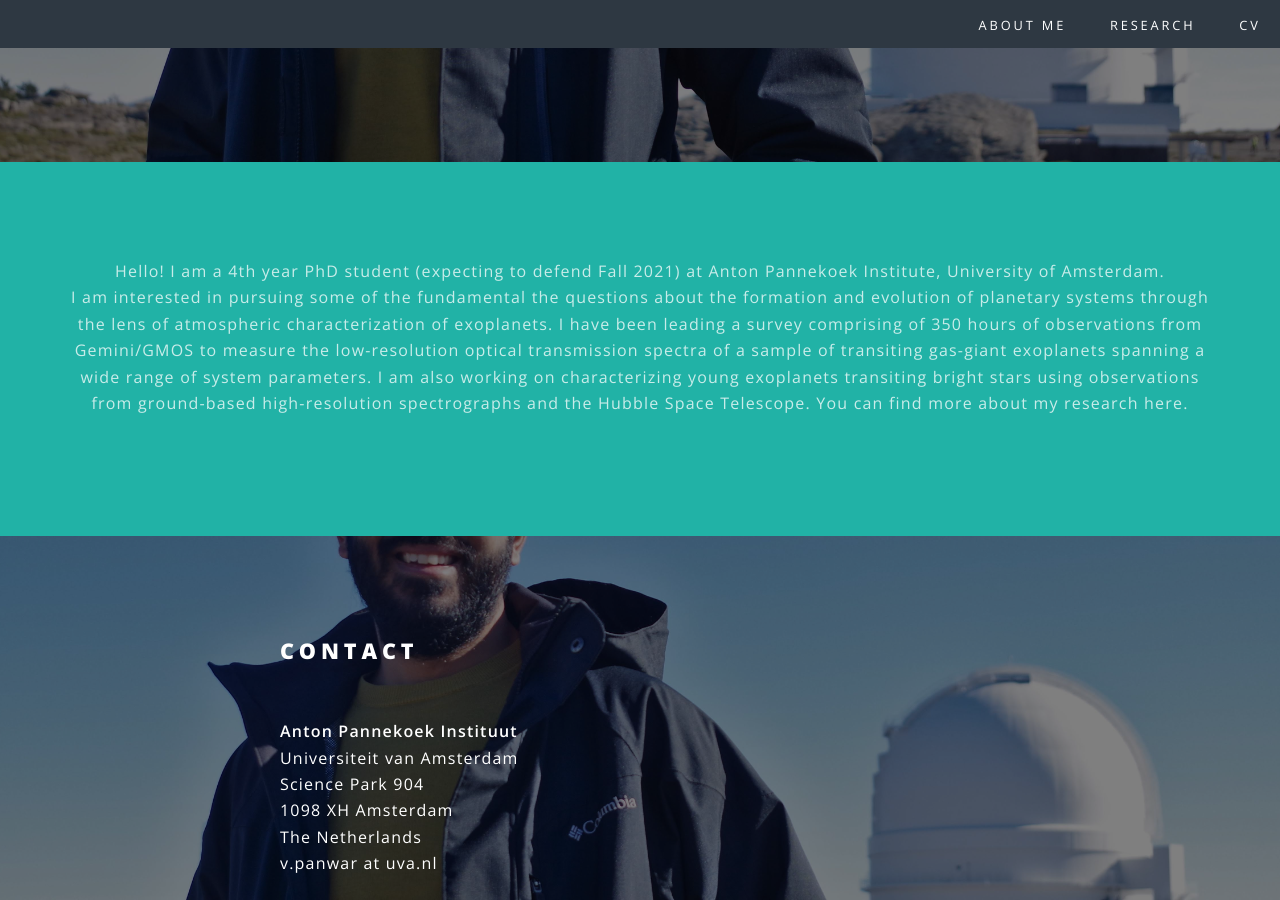
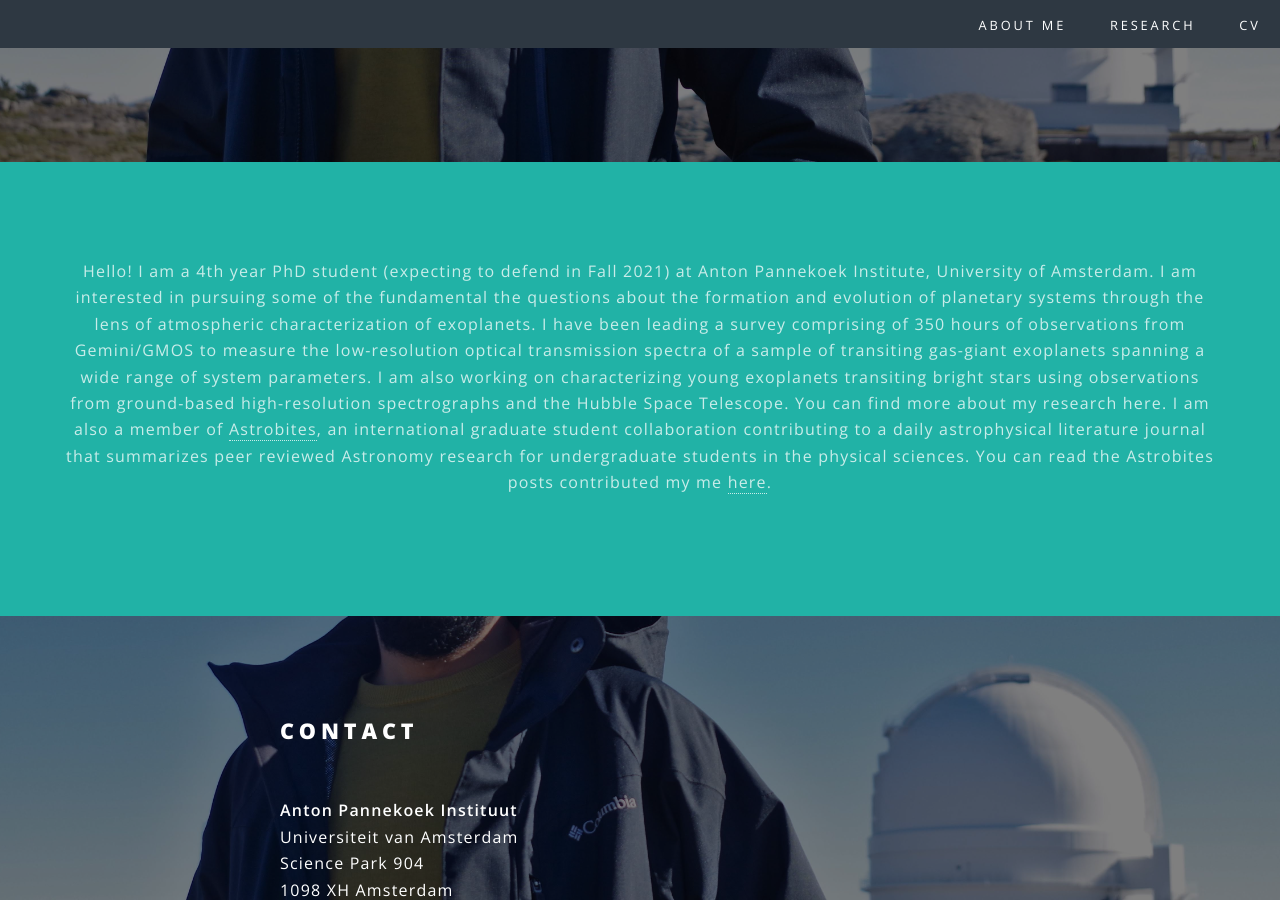
Before and after one commit to vatsalpanwar/vatsalpanwar.github.io, a Jekyll site: the page built from index.html, in a window 1280 px wide and 900 px high, scrolled down 738 px. Built offline with Jekyll 4.4.1, drawn with Linux system fonts in a browser that asks for light colours.

Commit message:
Updated description

```diff
--- a/index.html
+++ b/index.html
@@ -24,8 +24,8 @@ layout: landing
 						<div class="inner">
 							<header class="major">
 								<!-- <h2>Characterization of Exoplanetary Atmospheres</h2> -->
-								<p>Hello! I am a 4th year PhD student (expecting to defend Fall 2021)
-									at Anton Pannekoek Institute, University of Amsterdam.<br/ >
+								<p>Hello! I am a 4th year PhD student (expecting to defend in Fall 2021)
+									at Anton Pannekoek Institute, University of Amsterdam.
 									I am interested in pursuing some of the fundamental the questions
 									about the formation and evolution of planetary systems
 									through the lens of atmospheric characterization of exoplanets.
@@ -36,6 +36,12 @@ layout: landing
 									young exoplanets transiting bright stars using observations
 									from ground-based high-resolution spectrographs
 									and the Hubble Space Telescope. You can find more about my research here.
+									I am also a member of <a href="https://astrobites.org/">Astrobites</a>,
+									an international graduate student collaboration contributing to
+									a daily astrophysical literature journal that summarizes peer reviewed
+									Astronomy research for undergraduate students in the physical sciences. You
+									can read the Astrobites posts contributed my me <a href="https://astrobites.org/author/vpanwar/">here</a>.
+
 
 								</p>
           </section>
```
